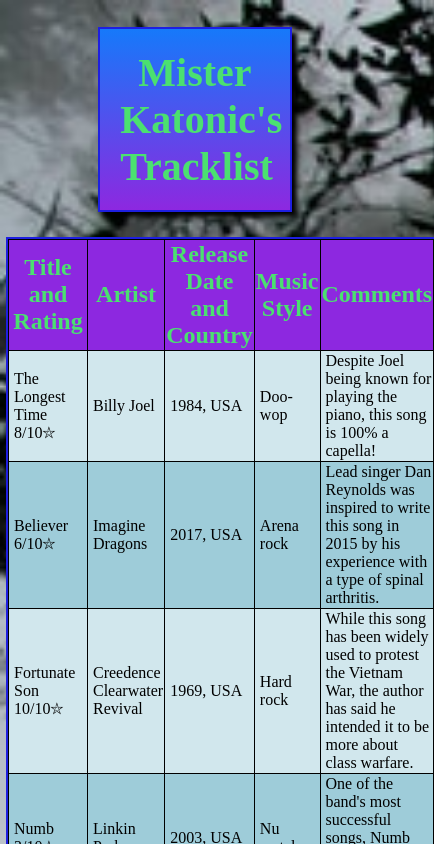
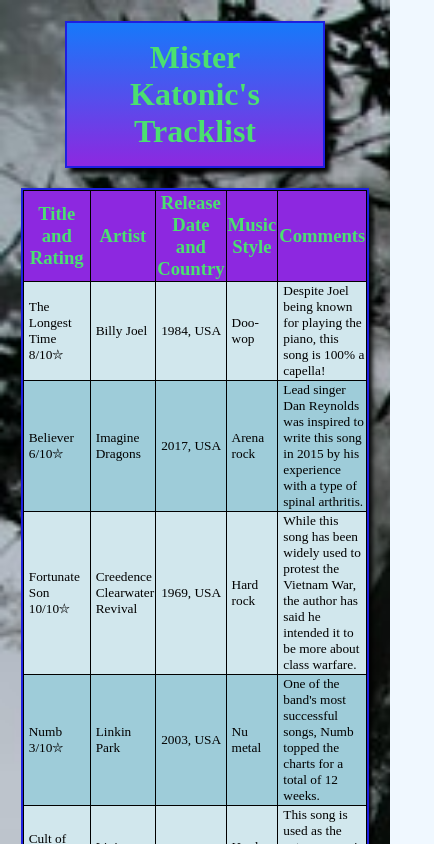
Before and after one commit to RVCC-IDMX/working-with-tables-ZachTheis, a plain HTML site: page index.html in a window 390 px wide. Shown: the top 844 px of the page, 434 px wide, since content can reach past the window. Drawn offline with Linux system fonts and the light colour scheme.

Commit message:
Responsive Design
Adjust font and table sizes w media queries

```diff
--- a/index.html
+++ b/index.html
@@ -67,7 +67,7 @@
           <td>Frank Turner</td>
           <td>2008, UK</td>
           <td>Indie rock</td>
-          <td>The lyric agreeing to tell others that they met in jail came from one of Turner's actual relationships.</td>
+          <td>The agreement to tell others that they met in jail came from one of Turner's actual relationships.</td>
         </tr>
         <tr>
           <td>Feed the Machine 9/10⛥</td>
--- a/style.css
+++ b/style.css
@@ -19,7 +19,7 @@
 }
 
 table {
-  width: 50%;
+  width: 70%;
   margin-left: auto;
   margin-right: auto;
   font-family: "Ariel", "sans serif";
@@ -59,3 +59,24 @@
 tbody tr:nth-child(2n + 1) {
   background-color: rgba(209, 231, 237, 1);
 }
+
+@media (max-width: 800px) {
+  table {
+    width: 50%;
+  }
+}
+
+@media (max-width: 500px) {
+  h1 {
+    font-size: 2em;
+    width: 60%;
+  }
+
+  thead {
+    font-size: 14pt;
+  }
+
+  tbody {
+    font-size: 10pt;
+  }
+}
```
